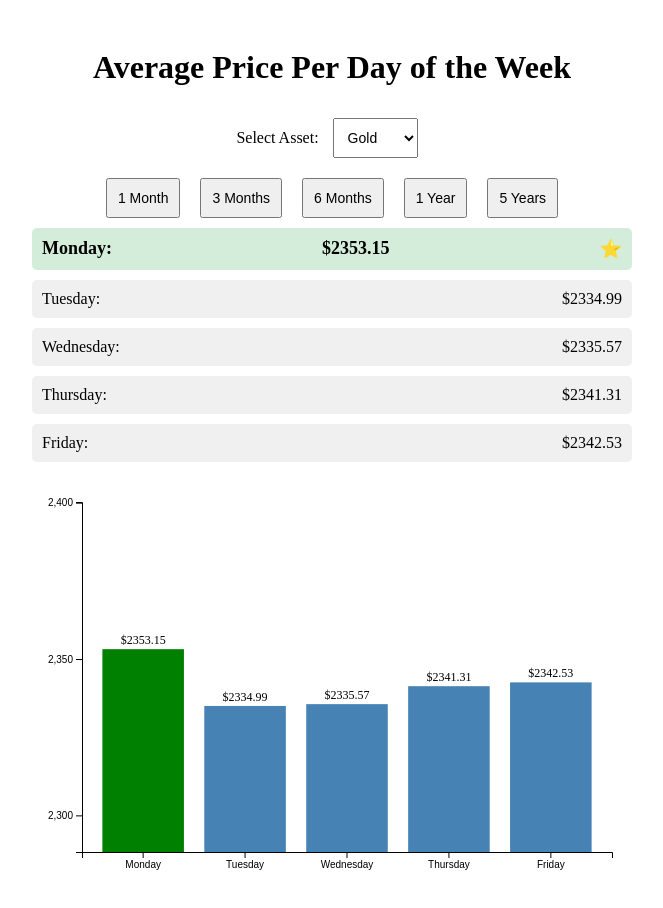
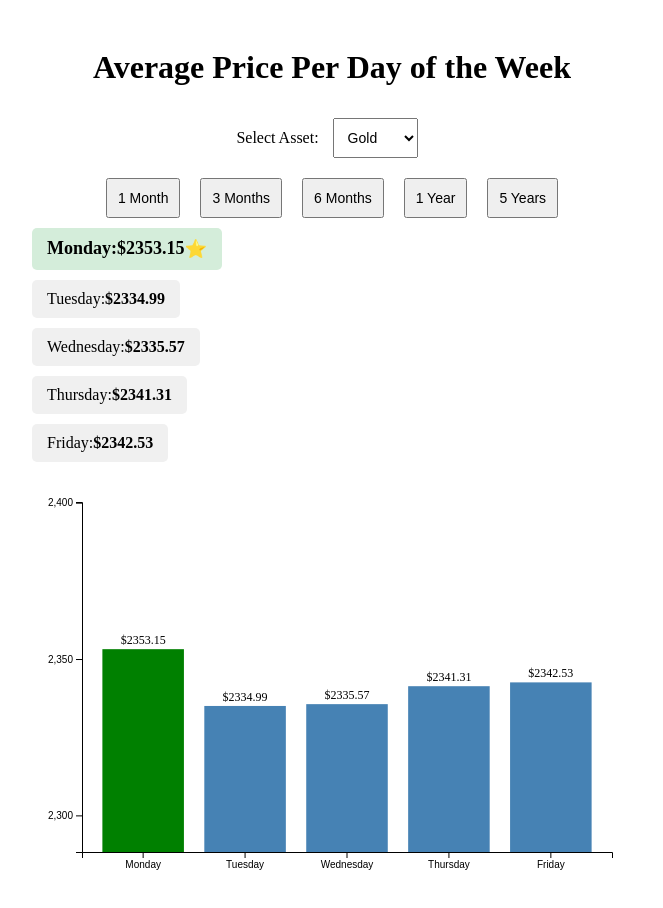
Before and after one commit to nikopastore/recurring-asset-analysis, a Svelte app: page / in a window 1280 px wide. Shown: the top 908 px of the page, without its empty margins (308-971 px from the left). Built offline with nearby package versions, Linux system fonts and the light colour scheme.

Commit message:
Update App.svelte

```diff
--- a/src/App.svelte
+++ b/src/App.svelte
@@ -91,7 +91,6 @@
             .range([0, width])
             .padding(0.2);
 
-        // Adjust Y-axis to highlight only the tops of bars
         const minY = d3.min(averages, (d) => d.average) * 0.98;
         const maxY = d3.max(averages, (d) => d.average) * 1.02;
 
@@ -162,22 +161,33 @@
         display: flex;
         flex-direction: column;
         gap: 10px;
+        align-items: flex-start;
     }
 
     ul li {
         background: #f0f0f0;
-        padding: 10px;
+        padding: 10px 15px;
         border-radius: 5px;
         display: flex;
         justify-content: space-between;
         align-items: center;
         font-size: 16px;
+        max-width: 300px; /* Narrower box */
     }
 
     ul li.highlight {
         background: #d4edda; /* Green highlight for the highest day */
         font-weight: bold;
         font-size: 18px;
+    }
+
+    ul li span:first-child {
+        flex-grow: 1;
+        text-align: left;
+    }
+
+    ul li span:last-child {
+        font-weight: bold;
     }
 </style>
 
@@ -213,7 +223,7 @@
         <ul>
             {#each averages as { day, average }}
                 <li class:highlight={day === highestDay.day}>
-                    <span>{day}:</span> <span>${average}</span> {day === highestDay.day ? "⭐" : ""}
+                    <span>{day}:</span> <span>${average.toFixed(2)}</span> {day === highestDay.day ? "⭐" : ""}
                 </li>
             {/each}
         </ul>
```
